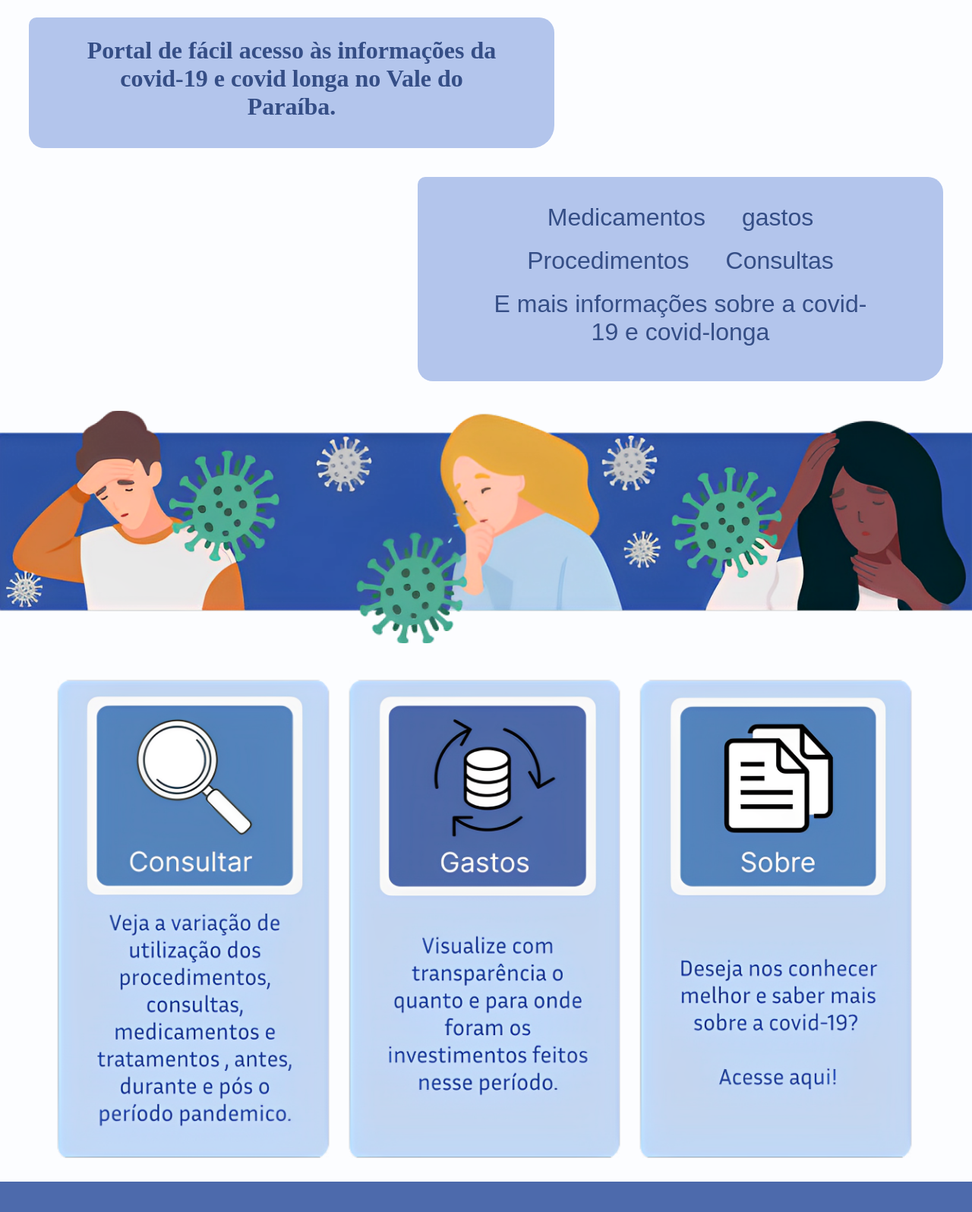
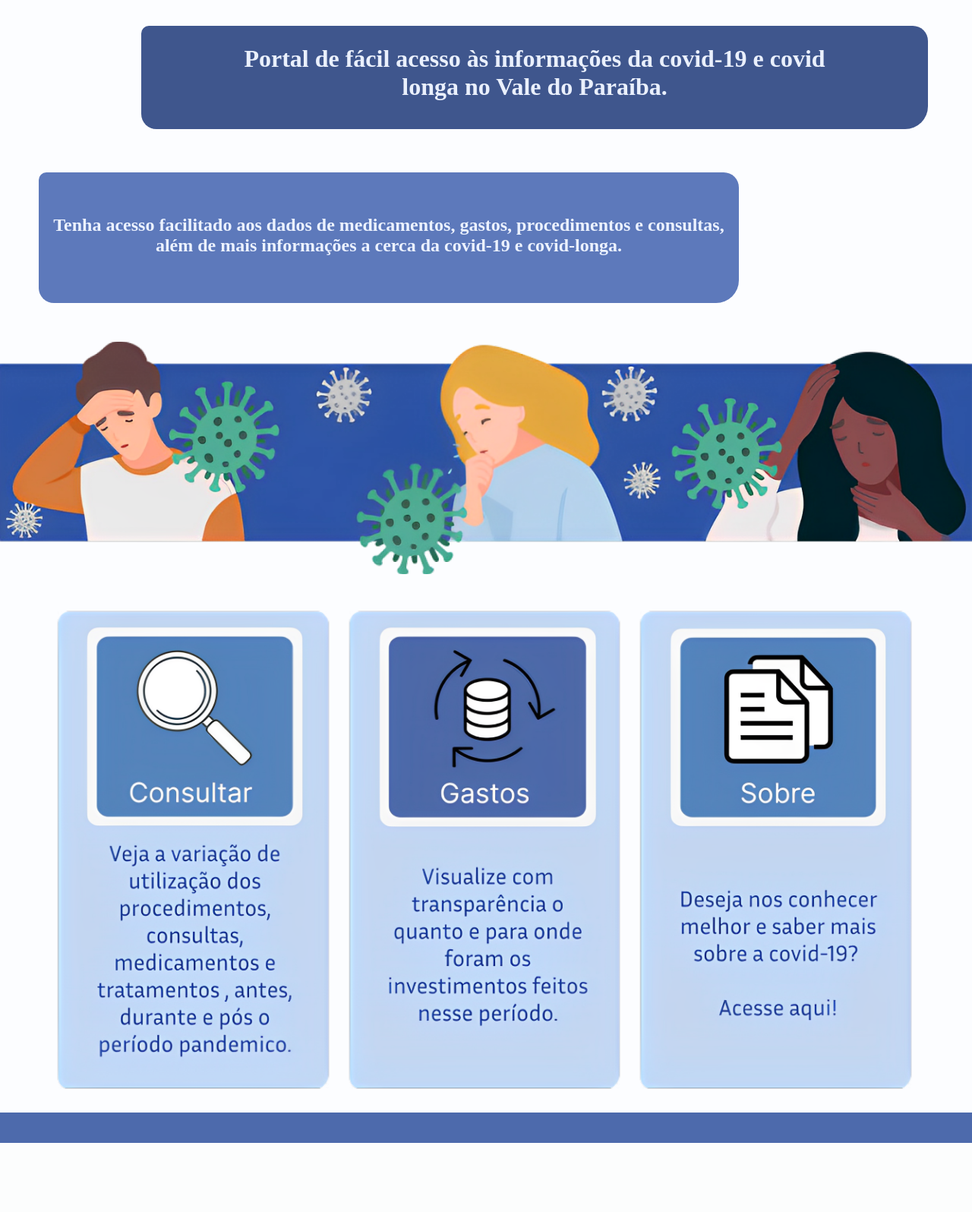
Before and after one commit to APIEquipe/EquipeTechEmpireAPI, a Flask app: page / in a window 1280 px wide; the page is wider, and only the part inside the window is pictured. Shown: the part 127-1723 px from the top of that part at 76% size. After the commit the page ends 1632 px from the top of that part, so only its background shows below. Run offline with Flask 2, Linux system fonts and the light colour scheme; some libraries are stand-ins or nearby versions.

Commit message:
Modificação do FrontEnd, mudanças no visual das páginas

```diff
--- a/FrontEnd/static/css/formas.css
+++ b/FrontEnd/static/css/formas.css
@@ -10,7 +10,7 @@
     margin-top: 3%;
 }
 .texto h1{
-    font-size: 8vh;
+    font-size: 6vh;
     text-align:center;
     letter-spacing: 5%;
     color: #ffffff;
@@ -23,7 +23,7 @@
     font-size: 3vh;
     text-align: center;
     letter-spacing: 5%;
-    color: #eaecf0;
+    color: #f1f1f5;
 
   }
 
@@ -32,9 +32,9 @@
       border-radius: 6px;
       padding: 15px;
       cursor: pointer;
-      color: #fffdf6;
+      color: #f9fcff;
       border: none;
-      font-size: 4vh;
+      font-size: 3vh;
 }
 
 .btn{
@@ -75,13 +75,14 @@
 
 .capa{
   background-color: #FCFDFF;
-  width: 60%;
-  height: 40%;
+  width: 100%;
+  height: 100%;
+  padding-left: 10%;
 }
 
 .capa div{
   letter-spacing: 5%;
-  background-color: #b3c5ec;
+  background-color: #3f568d;
   margin: 5%;
   border-radius: 10px 20px 30px;
   margin-top: 3%;
@@ -92,38 +93,27 @@
   font-size: 4vh;
   text-align: center;
   letter-spacing: 5%;
-  color: #354e86;
-
+  color: #eaf0fd;
 }
 
 .capa2{
   background-color: #FCFDFF;
-  width: 60%;
-  height: 40%;
-  padding-left: 40%;
+  width: 80%;
+  height: 100%;
 }
 
 .capa2 div{
   letter-spacing: 5%;
-  background-color: #b3c5ec;
+  background-color: #5d79bb;
   margin: 5%;
   border-radius: 10px 20px 30px;
   margin-top: 3%;
 }
 
-.capa2 h2{
+.capa2 h3{
   text-decoration: none;
-  font-size: 4vh;
+  font-size: 3vh;
   text-align: center;
   letter-spacing: 5%;
-  color: #354e86;
-
+  color: #ecf2ff;
 }
-
-.capa2 li{
-  text-decoration: none;
-  font-size: 4vh;
-  text-align: center;
-  letter-spacing: 5%;
-  color: #354e86;
-}
--- a/FrontEnd/static/css/styles.css
+++ b/FrontEnd/static/css/styles.css
@@ -3,6 +3,10 @@ body {
     padding: 0;
     margin: 0;
     background-color:#FCFDFF;
+}
+
+*{
+    box-sizing: border-box;
 }
 
 li, a{
--- a/FrontEnd/templates/index.html
+++ b/FrontEnd/templates/index.html
@@ -18,15 +18,12 @@
 
 <div class="capa2">
     <div>
-        <h2>
-            <li>Medicamentos</li>
-            <li>gastos</li>
-            <li>Procedimentos</li>
-            <li>Consultas</li>
+        <h3>
             <br>
-            <li>E mais informações sobre a covid-19 e covid-longa</li>
             <br>
-        </h2>
+            Tenha acesso facilitado aos dados de medicamentos, gastos, procedimentos e consultas, além de mais informações a cerca da covid-19 e covid-longa.
+            <br>
+        </h3>
         <br>
         <br>
    </div>
--- a/FrontEnd/templates/sugestao.html
+++ b/FrontEnd/templates/sugestao.html
@@ -36,7 +36,7 @@
              <input type="text" name="assunto">
              <br>
              <br>
-             <label for="sugestao">Sugestão</label>
+             <label for="sugestao">Sugestão:</label>
              <br>
              <br>
             <textarea id="sugestao" name="sugestao"></textarea>
```
